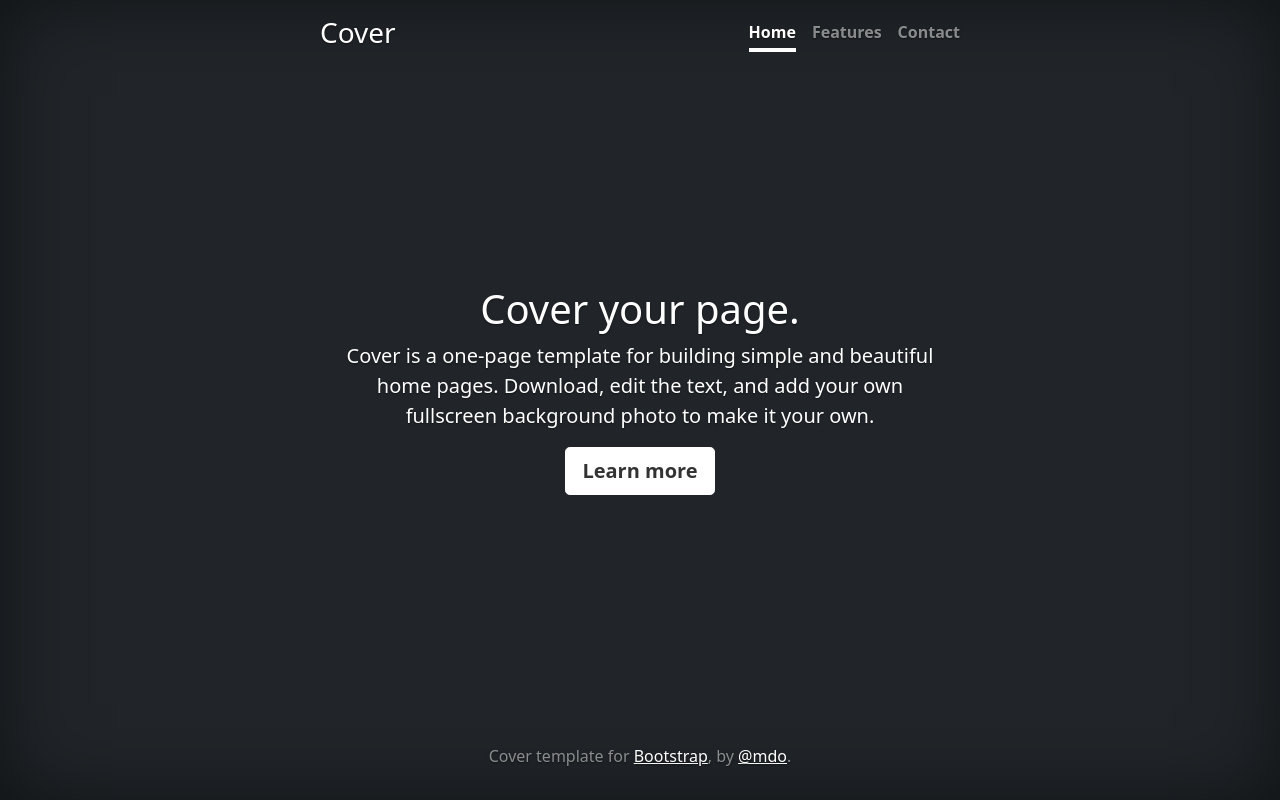
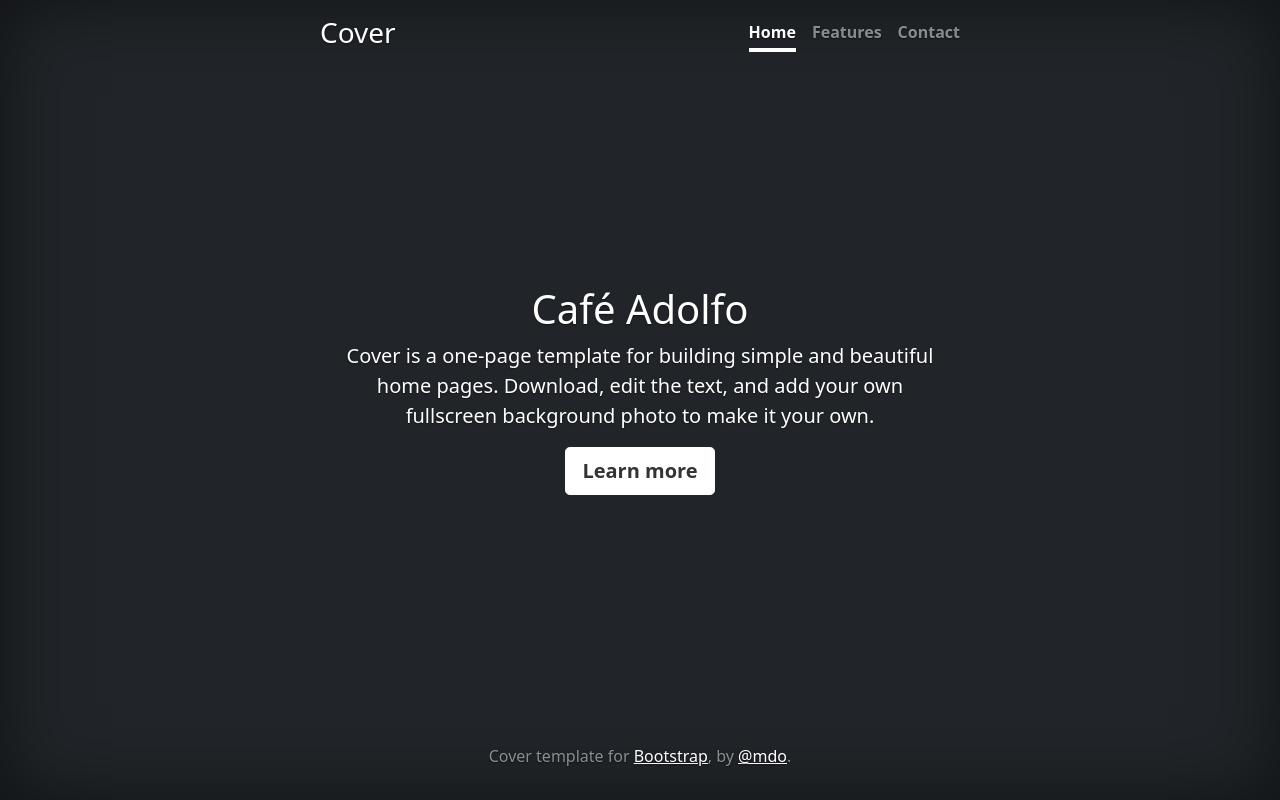
Before and after one commit to alherdom/git-work, a plain HTML site: page files/index.html in a window 1280 px wide. Drawn offline with Linux system fonts and the light colour scheme.

Commit message:
Title modified

```diff
--- a/files/index.html
+++ b/files/index.html
@@ -50,7 +50,7 @@
   </header>
 
   <main class="px-3">
-    <h1>Cover your page.</h1>
+    <h1>Café Adolfo</h1>
     <p class="lead">Cover is a one-page template for building simple and beautiful home pages. Download, edit the text, and add your own fullscreen background photo to make it your own.</p>
     <p class="lead">
       <a href="#" class="btn btn-lg btn-secondary fw-bold border-white bg-white">Learn more</a>
```
